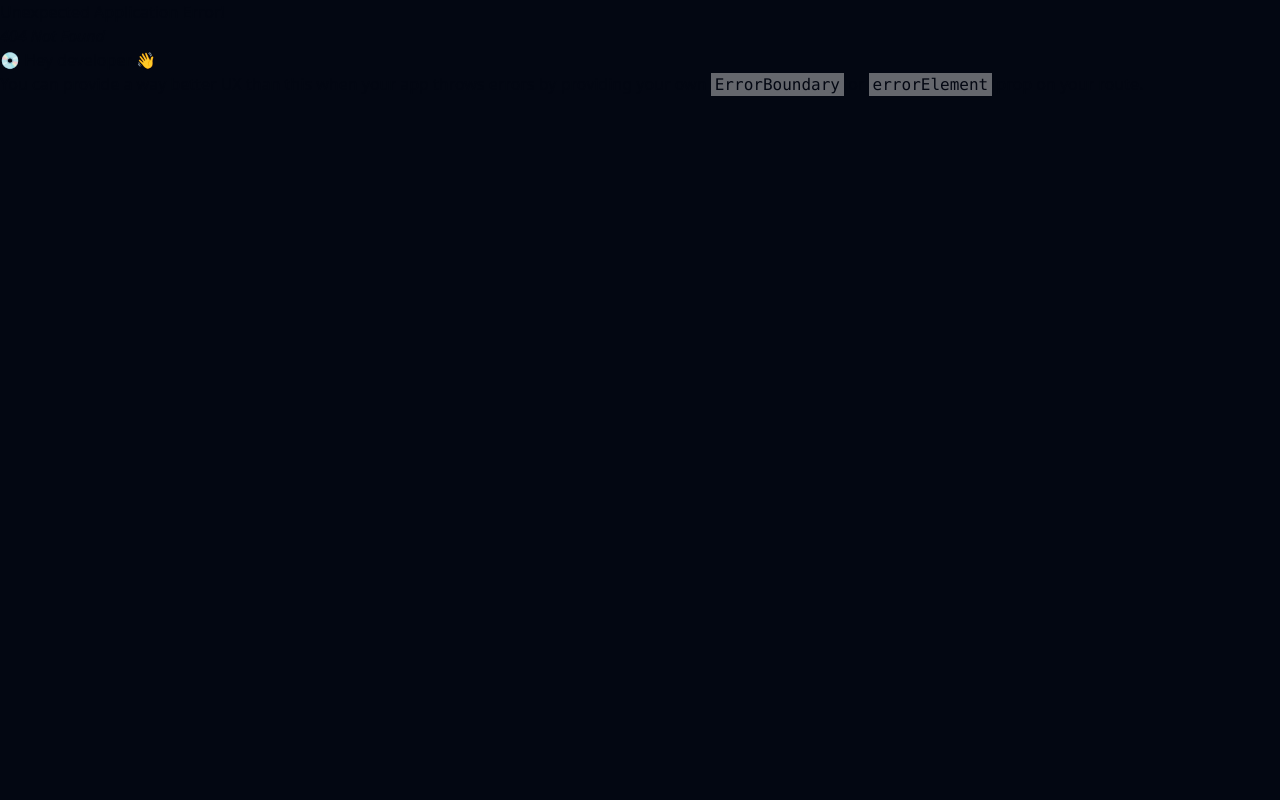
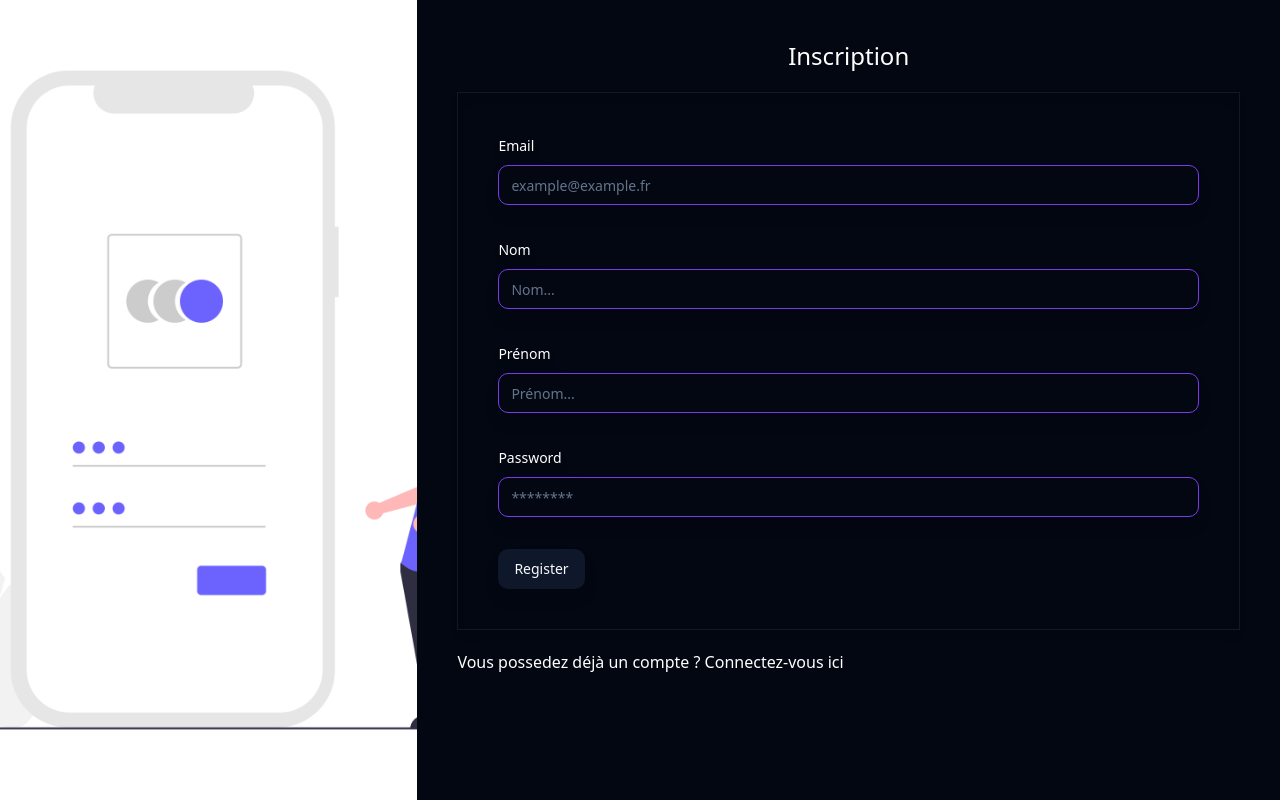
Before and after one commit to Lucas-sch-57/client.session-game, a React (Vite) app: page /register in a window 1280 px wide. Before the commit this address had no page. Built offline with nearby package versions, Linux system fonts and the light colour scheme.

Commit message:
✨ Register form

```diff
--- /dev/null
+++ b/src/components/Auth/RegisterForm.tsx
@@ -0,0 +1,99 @@
+import { zodResolver } from '@hookform/resolvers/zod';
+import * as z from 'zod';
+import { Button } from '@/components/ui/button';
+import {
+    Form,
+    FormControl,
+    FormField,
+    FormItem,
+    FormLabel,
+    FormMessage,
+} from "@/components/ui/form"
+import { Input } from "@/components/ui/input";
+import { useForm } from 'react-hook-form';
+import useUser from '@/hooks/useUser';
+const RegisterForm = () => {
+    const { register } = useUser();
+    const registerFormSchema = z.object({
+        email: z.string().email({ message: "Veuillez entrer une adresse email valide" }),
+        name: z.string(),
+        first_name: z.string(),
+        password: z.string().min(8, { message: "Le mot de passe doit contenir au moins 8 caractères" }).regex(/(?=.*[0-9])(?=.*[a-z])(?=.*[A-Z])/g, { message: "Le mot de passe doit contenir au moins une majuscule, une minuscule et un chiffre" })
+    });
+
+    const registerForm = useForm<z.infer<typeof registerFormSchema>>({
+        resolver: zodResolver(registerFormSchema),
+        defaultValues: {
+            email: "",
+            name: "",
+            first_name: "",
+            password: "",
+        }
+    })
+
+    const onregisterFormSubmit = (data: z.infer<typeof registerFormSchema>) => {
+        register(data);
+    }
+
+    return (
+        <Form {...registerForm}>
+            <form onSubmit={registerForm.handleSubmit(onregisterFormSubmit)} className="space-y-8 p-10 border border-accent-foreground w-full drop-shadow-lg">
+                <FormField
+                    control={registerForm.control}
+                    name="email"
+                    render={({ field }) => (
+                        <FormItem>
+                            <FormLabel>Email</FormLabel>
+                            <FormControl>
+                                <Input placeholder="example@example.fr" {...field} className='bg-foreground border-primary' />
+                            </FormControl>
+                            <FormMessage />
+                        </FormItem>
+                    )}
+                />
+                <FormField
+                    control={registerForm.control}
+                    name="name"
+                    render={({ field }) => (
+                        <FormItem>
+                            <FormLabel>Nom</FormLabel>
+                            <FormControl>
+                                <Input placeholder="Nom..." {...field} className='bg-foreground border-primary' />
+                            </FormControl>
+                            <FormMessage />
+                        </FormItem>
+                    )}
+                />
+                <FormField
+                    control={registerForm.control}
+                    name="first_name"
+                    render={({ field }) => (
+                        <FormItem>
+                            <FormLabel>Prénom</FormLabel>
+                            <FormControl>
+                                <Input placeholder="Prénom..." {...field} className='bg-foreground border-primary' />
+                            </FormControl>
+                            <FormMessage />
+                        </FormItem>
+                    )}
+                />
+                <FormField
+                    control={registerForm.control}
+                    name="password"
+                    render={({ field }) => (
+                        <FormItem>
+                            <FormLabel>Password</FormLabel>
+                            <FormControl>
+                                <Input type="password" placeholder="********" {...field} className='bg-foreground border-primary' />
+                            </FormControl>
+                            <FormMessage />
+                        </FormItem>
+                    )}
+                />
+                <Button type="submit">Register</Button>
+            </form>
+        </Form>
+    )
+}
+
+export default RegisterForm;
--- a/src/guards/AuthGuard.tsx
+++ b/src/guards/AuthGuard.tsx
@@ -4,7 +4,7 @@ import useUser from '@/hooks/useUser'
 const AuthGuard = ({ children }: PropsWithChildren) => {
     const { user } = useUser();
     if (!user) {
-        return <Navigate to="/login" replace />
+        return <Navigate to="/register" replace />
     }
 
     return children
--- a/src/main.tsx
+++ b/src/main.tsx
@@ -10,27 +10,27 @@ import {
 import Login from './pages/Login.tsx';
 import Logout from './pages/Logout.tsx'
 import AuthGuard from './guards/AuthGuard.tsx'
+import Register from './pages/Register.tsx'
 const router = createBrowserRouter([
   {
     path: '/',
-    element: <App />,
+    element: <AuthGuard><App /></AuthGuard>,
     children: [
-      {
-        path: '/login',
-        element: <Login />,
-      },
-      {
-        path: '/dashboard',
-        element: <AuthGuard>
-          <h1>Dashboard</h1>
-        </AuthGuard>,
-      }
+
     ],
+  },
+  {
+    path: '/login',
+    element: <Login />,
   },
   {
     path: '/logout',
     element: <Logout />,
   },
+  {
+    path: '/register',
+    element: <Register />,
+  }
 ]);
 ReactDOM.createRoot(document.getElementById('root')!).render(
   <React.StrictMode>
--- a/src/pages/Login.tsx
+++ b/src/pages/Login.tsx
@@ -1,4 +1,4 @@
-import Loginform from "@/components/LoginForm";
+import Loginform from "@/components/Auth/LoginForm";
 import useUser from "@/hooks/useUser";
 import { Navigate } from "react-router-dom";
 const Login = () => {
@@ -8,7 +8,7 @@ const Login = () => {
     }
 
     return (
-        <div className="text-white flex flex-col justify-start h-full gap-20 items-center xl:w-[70%] mx-auto">
+        <div className="text-white flex flex-col justify-start h-full gap-20 items-center xl:w-[70%] mx-auto p-10">
             <h1 className="text-2xl md:text-3xl xl:text-4xl text-center">Login</h1>
             <Loginform />
         </div>
--- /dev/null
+++ b/src/pages/Register.tsx
@@ -0,0 +1,25 @@
+import useUser from "@/hooks/useUser";
+import { Link, Navigate } from "react-router-dom";
+import registerImg from '@/assets/img/register.png';
+import RegisterForm from "@/components/Auth/RegisterForm";
+const Register = () => {
+    const { user } = useUser();
+    if (user) {
+        return <Navigate to="/" replace />
+    }
+    return (
+        <div className="flex text-white h-[100vh] w-full">
+            <div className="hidden lg:block w-1/2 h-full overflow-hidden relative">
+                <img src={registerImg} alt="Image illustrant une inscription" className="absolute inset-0 object-cover w-full h-full" />
+            </div>
+            <div className="flex flex-col gap-5 p-10 w-full">
+                <h1 className="text-center text-xl md:text-2xl">Inscription</h1>
+                <RegisterForm />
+                <p>Vous possedez déjà un compte ? <Link to={'/login'}>Connectez-vous ici</Link></p>
+            </div>
+
+        </div>
+    )
+}
+
+export default Register;
--- a/src/providers/UserProvider.tsx
+++ b/src/providers/UserProvider.tsx
@@ -1,6 +1,6 @@
 import { UserContext } from '../ctx/UserContext';
 import { useState } from 'react';
-import { UserProviderProps, UserLogin, User, UserProviderState } from '@/types';
+import { UserProviderProps, UserLogin, User, UserProviderState, UserRegister } from '@/types';
 const UserProvider = ({ children }: UserProviderProps) => {
     const [user, setUser] = useState<User | null>(() => {
         const storage = localStorage.getItem('user');
@@ -24,6 +24,16 @@ const UserProvider = ({ children }: UserProviderProps) => {
         })
     }
 
+    const register = async (user: UserRegister) => {
+        await fetch('http://localhost:127.0.0.1:3333/api/register', {
+            method: 'POST',
+            headers: {
+                'Content-Type': 'application/json',
+            },
+            body: JSON.stringify(user),
+        })
+    }
+
     const logout = () => {
         localStorage.removeItem('user');
         setUser(null);
@@ -32,7 +42,8 @@ const UserProvider = ({ children }: UserProviderProps) => {
     const value: UserProviderState = {
         user,
         login: (user: UserLogin) => { login(user) },
-        logout: () => { logout() }
+        logout: () => { logout() },
+        register: (user: UserRegister) => { register(user) },
     }
 
     return (
```
Also changed, not shown: src/types/user.d.ts (+9 -1 lines), src/assets/img/register.png (added), src/components/Auth/LoginForm.tsx (renamed from src/components/LoginForm.tsx).
